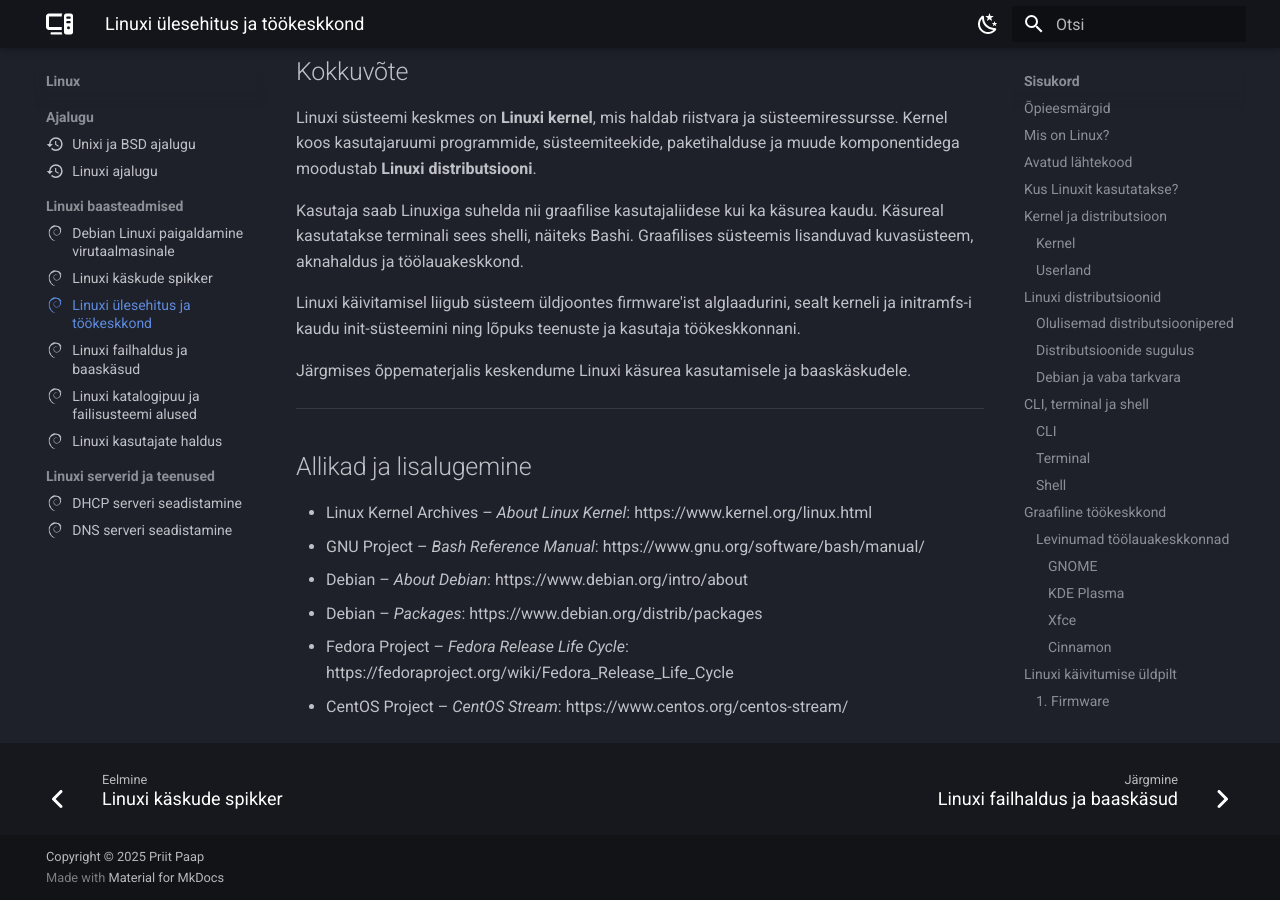
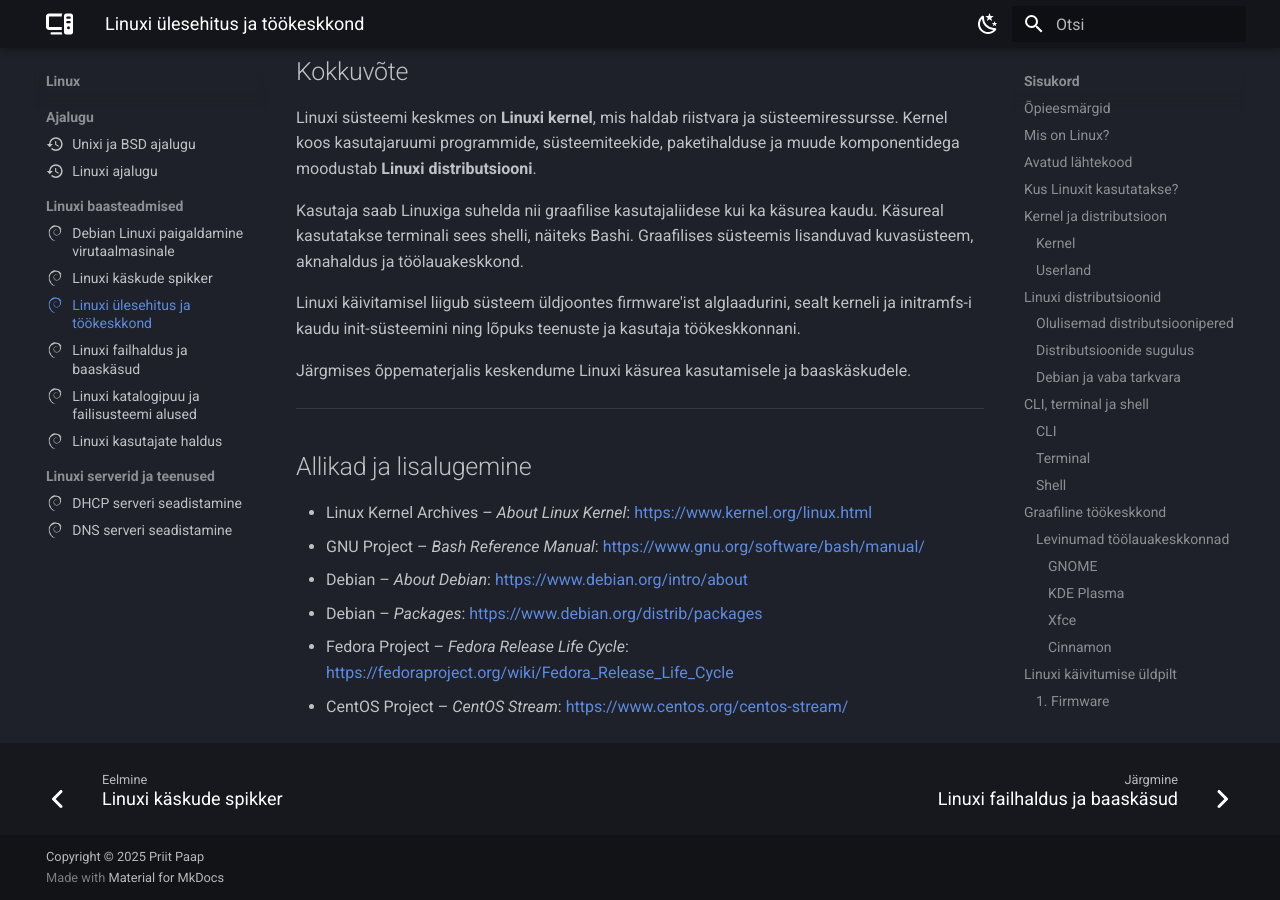
Before and after one commit to priitpaap/priitpaap.github.io, an MkDocs documentation site: the page built from docs/linux/linuxi-ulesehitus-ja-tookeskkond.md, in a window 1280 px wide and 900 px high, scrolled down 12526 px. Built offline with MkDocs 1.6.1 and Material for MkDocs 9.7.7, drawn with Linux system fonts in a browser that asks for light colours; part of the change alters nothing that is shown.

```diff
--- a/docs/linux/linuxi-ulesehitus-ja-tookeskkond.md
+++ b/docs/linux/linuxi-ulesehitus-ja-tookeskkond.md
@@ -390,9 +390,9 @@ Järgmises õppematerjalis keskendume Linuxi käsurea kasutamisele ja baaskäsku
 
 ## Allikad ja lisalugemine
 
-- Linux Kernel Archives – *About Linux Kernel*: https://www.kernel.org/linux.html
-- GNU Project – *Bash Reference Manual*: https://www.gnu.org/software/bash/manual/
-- Debian – *About Debian*: https://www.debian.org/intro/about
-- Debian – *Packages*: https://www.debian.org/distrib/packages
-- Fedora Project – *Fedora Release Life Cycle*: https://fedoraproject.org/wiki/Fedora_Release_Life_Cycle
-- CentOS Project – *CentOS Stream*: https://www.centos.org/centos-stream/
+- Linux Kernel Archives – *About Linux Kernel*: [https://www.kernel.org/linux.html](https://www.kernel.org/){ target="_blank" rel="noopener" }
+- GNU Project – *Bash Reference Manual*: [https://www.gnu.org/software/bash/manual/](https://www.gnu.org/software/bash/manual/){ target="_blank" rel="noopener" }
+- Debian – *About Debian*: [https://www.debian.org/intro/about](https://www.debian.org/intro/about){ target="_blank" rel="noopener" }
+- Debian – *Packages*: [https://www.debian.org/distrib/packages](https://www.debian.org/distrib/packages){ target="_blank" rel="noopener" }
+- Fedora Project – *Fedora Release Life Cycle*: [https://fedoraproject.org/wiki/Fedora_Release_Life_Cycle](https://fedoraproject.org/wiki/Fedora_Release_Life_Cycle){ target="_blank" rel="noopener" }
+- CentOS Project – *CentOS Stream*: [https://www.centos.org/centos-stream/](https://www.centos.org/centos-stream/){ target="_blank" rel="noopener" }
```
